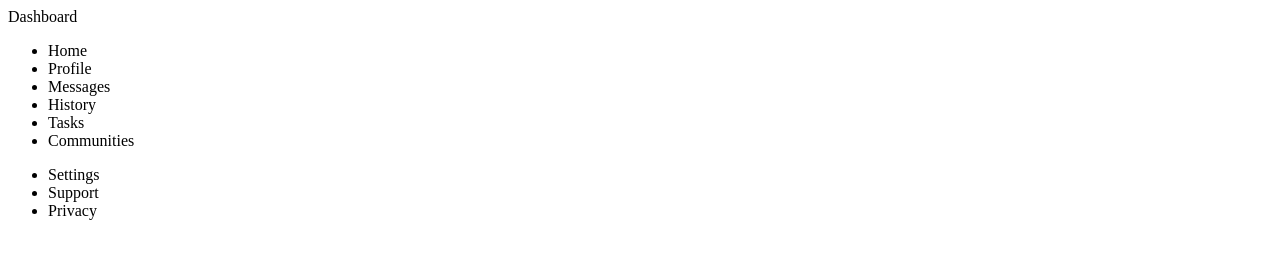
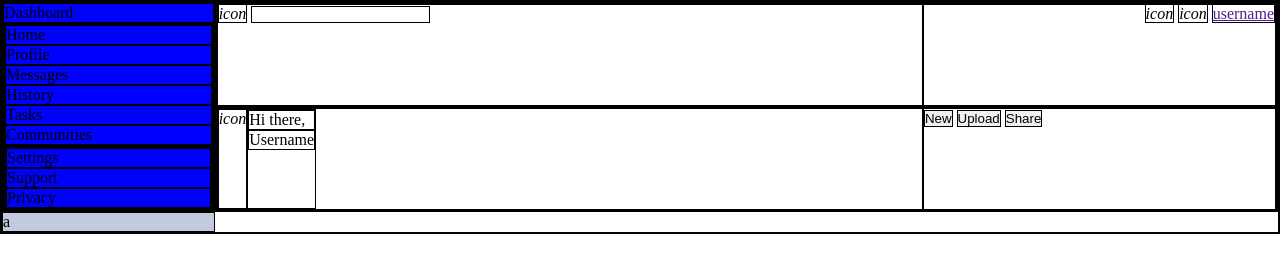
Before and after one commit to bernardo-mcosta/dashboard, a plain HTML site: page index.html in a window 1280 px wide. Drawn offline with Linux system fonts and the light colour scheme.

Commit message:
Add header HTML elements

```diff
--- a/index.html
+++ b/index.html
@@ -30,5 +30,37 @@
     </div>
   </div>
 
+  <div class="header">
+    <div class="upper-header">
+      <div class="search-bar">
+        <i>icon</i>
+        <input type="text">
+      </div>
+      <div class="right-container">
+        <i>icon</i>
+        <i>icon</i>
+        <a href="">username</a>
+      </div>
+    </div>
+    <div class="lower-header">
+      <div class="left-container">
+        <i>icon</i>
+        <div class="greetings">
+          <p>Hi there,</p>
+          <p>Username</p>
+        </div>
+      </div>
+      <div class="right-container">
+        <button>New</button>
+        <button>Upload</button>
+        <button>Share</button>
+      </div>
+    </div>
+  </div>
+
+  <div class="main">
+    a
+  </div>
+
 </body>
 </html>
--- a/style.css
+++ b/style.css
@@ -0,0 +1,41 @@
+* {
+  border: 0.5px solid black;
+  padding: 0;
+  margin: 0;
+}
+
+body {
+  display: grid;
+  grid-template-columns: 1fr 5fr;
+}
+
+.sidebar {
+  background-color: blue;
+}
+
+.header {
+  display: grid;
+  grid-template-rows: 1fr 1fr;
+}
+
+.upper-header {
+  display: grid;
+  grid-template-columns: 2fr 1fr;
+}
+
+.upper-header .right-container {
+  text-align: right;
+}
+
+.lower-header {
+  display: grid;
+  grid-template-columns: 2fr 1fr;
+}
+
+.lower-header .left-container {
+  display: flex;
+}
+
+.main {
+  background-color: rgb(193, 202, 223);
+}
```
